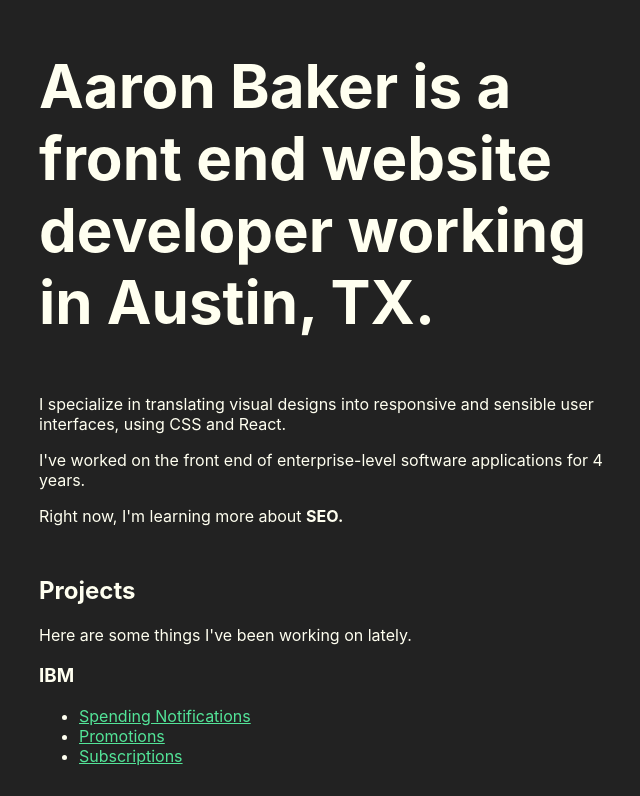
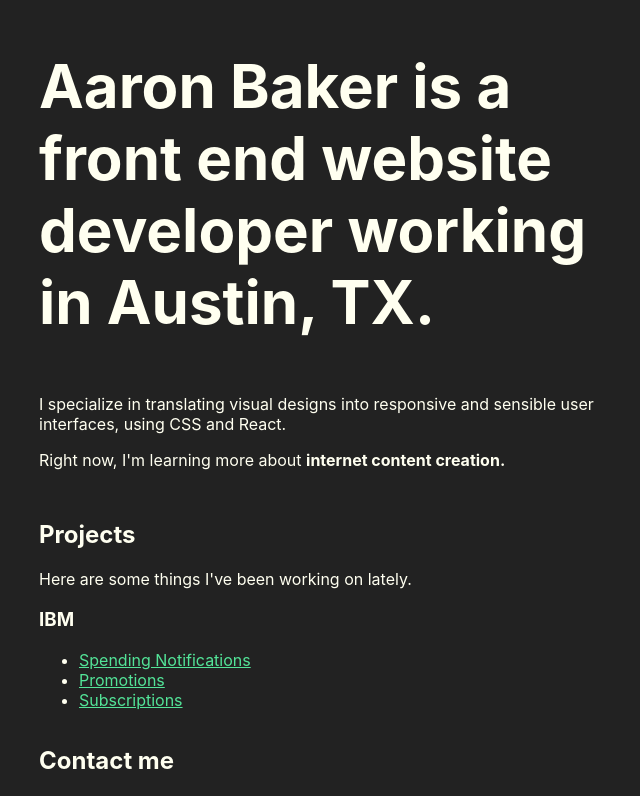
Before and after one commit to bakerTX/bakertx.github.io, a React (Create React App) app: page /#/ in a window 1280 px wide. Shown: the top 796 px of the page, without its empty margins (301-941 px from the left). Built offline with nearby package versions, Linux system fonts and the light colour scheme.

Commit message:
change interests. remove enterprise paragraph

```diff
--- a/src/pages/Home.js
+++ b/src/pages/Home.js
@@ -7,10 +7,10 @@ const Home = () => {
 
   const rotatingInterests = [
     'web accessibility',
-    'flexbox',
     'SEO',
     'domain management',
-    'analytics',
+    'internet content creation',
+    'react bundles and code splitting',
   ];
 
   useEffect(() => {
@@ -20,7 +20,7 @@ const Home = () => {
       } else {
         setRevolvingIndex(0);
       }
-    }, 2000);
+    }, 1600);
 
     return () => clearInterval(interval);
   });
@@ -38,11 +38,6 @@ const Home = () => {
           <p>
             I specialize in translating visual designs into responsive and
             sensible user interfaces, using CSS and React.
-          </p>
-
-          <p>
-            I&#39;ve worked on the front end of enterprise-level software
-            applications for 4 years.
           </p>
 
           <p>
```
